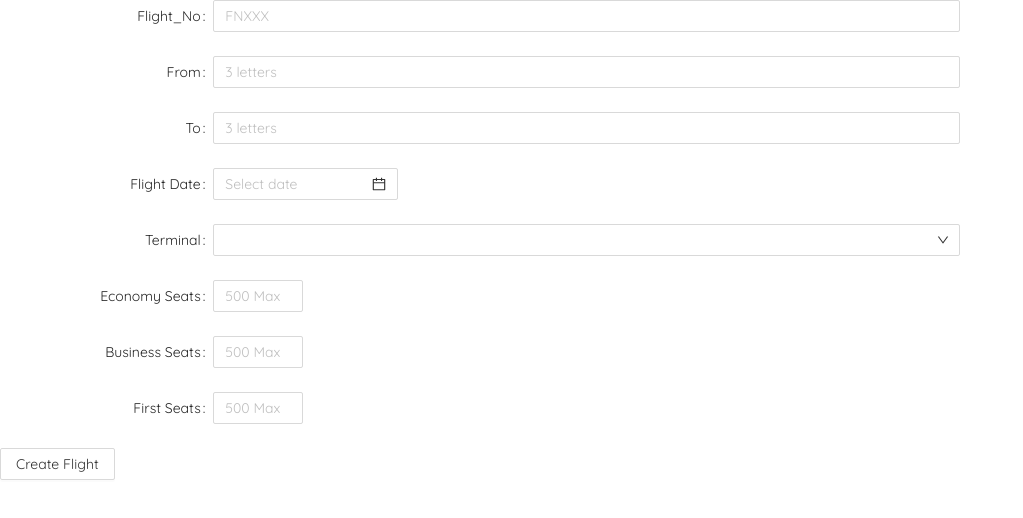
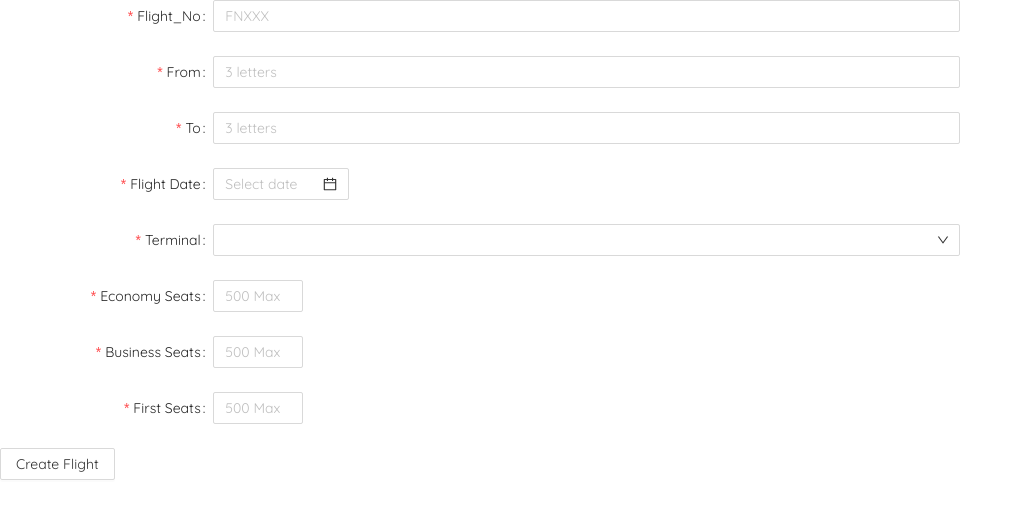
Before and after one commit to advanced-computer-lab/Ummm, a React (Create React App) app in the folder frontend/: page /CreateFlight in a window 1280 px wide. Shown: the top 518 px of the page, without its empty margins (0-1023 px from the left). Built offline with nearby package versions, Linux system fonts and the light colour scheme.

Commit message:
create flight desgin

```diff
--- a/frontend/src/page/CreateFlight.js
+++ b/frontend/src/page/CreateFlight.js
@@ -6,8 +6,54 @@ import 'antd/dist/antd.css';
 
 import moment from "moment";
 import {
-  Form,Input,Button,Select,DatePicker,InputNumber} from 'antd';
+  Form,
+  Input,
+  Button,
+  Radio,
+  Select,
+  Cascader,
+  DatePicker,
+  InputNumber,
+  TreeSelect,
+  Switch,
+  message,
+  Mentions
+} from 'antd';
 
+
+  const success = () => {
+    message.success('Flight Successfully Added!');
+  };
+
+  const warning = () => {
+    message.warning('Fill All Fields Please!');
+  };
+  const warning1 = () => {
+    message.warning('"Flight_No" Must be Filled!');
+  };
+
+  const warning2 = () => {
+    message.warning(' "From" Field Must Exacly be 3 Letters!');
+  };
+
+  const warning3 = () => {
+    message.warning(' "To" Field Must Exacly be 3 Letters!');
+  };
+  const warning4 = () => {
+    message.warning(' "Flight_Date" Must be Filled!');
+  };
+  const warning5 = () => {
+    message.warning(' "Economy_Seats" Must be Filled!');
+  };
+  const warning6 = () => {
+    message.warning(' "Business_Seats" Must be Filled!');
+  };
+  const warning7 = () => {
+    message.warning(' "First_Seats" Must be Filled!');
+  };
+  const warning8 = () => {
+    message.warning('"Terminal" Must be Filled!');
+  };
 
 const CreateFlight = () => {
   const [componentSize, setComponentSize] = useState('default');
@@ -27,12 +73,6 @@ const CreateFlight = () => {
   const onFormLayoutChange = ({ size }) => {
     setComponentSize(size);
   };
-
-  // useEffect(() => {  // Run after page loads "more usefull in get"
-
-  // },[]);
-
-
   const changeHander = (e) => {
     setState( prevData => {
      return {...prevData ,[e.target.name]: e.target.value}})
@@ -41,15 +81,18 @@ const CreateFlight = () => {
 
   const submitHandler = (e) => {
     e.preventDefault();    // prevent reloading the page
-    Object.keys(Data).forEach(key => {
-      if(key=='Economy_Seats' || key=='Business_Seats' || key=='First_Seats')
-      if (Data[key]=="") {
-           Data[key] = 0;
-         }
-       });
+    // Object.keys(Data).forEach(key => {
+    //   if(key=='Economy_Seats' || key=='Business_Seats' || key=='First_Seats')
+    //   if (Data[key]=="") {
+    //        Data[key] = 0;
+    //      }
+    //    });
+
+
+    if(Data.Flight_No.length==5 &Data.From.length==3 && Data.To.length==3 &&Data.Flight_Date!=null &&Data.Terminal!=''&& Data.Economy_Seats!=''&& Data.First_Seats!=''&& Data.Business_Seats!='' )  {
+      success(); // data succ added less go
     axios.post('http://localhost:8000/createflight',  Data)
     .then(response => {
-      console.log(response);
       setState({
         Flight_No: "",
         From: "",
@@ -63,6 +106,39 @@ const CreateFlight = () => {
        }).catch(error => {
       console.log(error);
     })
+  }
+
+  else if(Data.Flight_No.length<3  ){
+    warning1();
+  }
+  else if(Data.From.length<3 ){
+    warning2();
+  }
+  else if(Data.To.length<3 ){
+    warning3();
+  }
+  else if(Data.Flight_Date=="" ){
+    warning4();
+  }
+  else if(Data.Terminal=="" ){
+    warning8();
+  }
+  else if(Data.Economy_Seats=='' ){
+    warning5();
+  }
+
+  else if(Data.Business_Seats==''){
+    warning6();
+  }
+  else if(Data.First_Seats=='' ){
+    warning7();
+  }
+  else {
+    warning();
+  }
+
+
+
 
   };
 
@@ -84,32 +160,66 @@ const CreateFlight = () => {
         size={componentSize}
       >
 
-        <Form.Item label="Flight_No:">
+  <Form.Item
+        name="Flight_No"
+        rules={[
+          {
+            required: true,
+            message: 'Please Fill it With 2 Letters followed by 3 numbers!',
+          },
+        ]}label="Flight_No">
           <Input type="text" name="Flight_No" maxLength="5" placeholder="FNXXX" value={Data.Flight_No} onChange={(e) => changeHander(e)}/>
         </Form.Item>
 
 
-        <Form.Item label="From">
-          <Input type="text" name="From" maxLength="3" placeholder="3 letters" value={Data.From} onChange={(e) => changeHander(e)}/>
+        <Form.Item
+        name="From"
+        rules={[
+          {
+            required: true,
+            message: 'Please Fill it With At Least 3 Letters!',
+          },
+        ]}label="From">
+          <Input   type="text" name="From" maxLength="3" placeholder="3 letters"  value={Data.From} onChange={(e) => changeHander(e)} />
         </Form.Item>
 
 
-        <Form.Item label="To">
+        <Form.Item label="To"
+         name="To"
+         rules={[
+           {
+             required: true,
+             message: 'Please Fill it With At Least 3 Letters!',
+           },
+         ]}>
         <Input type="text" name="To" maxLength="3" placeholder="3 letters" value={Data.To} onChange={(e) => changeHander(e)}/>
         </Form.Item>
 
 
 
-        <Form.Item label="Flight Date">
-          <DatePicker type="date" format="DD-MM-YYYY" value={Data.Flight_Date} format="DD-MM-YYYY, HH:mm"
-          showTime="true" disabledDate={d => d.isBefore(new Date())}
+        <Form.Item
+        name="Flight Date"
+        rules={[
+          {
+            required: true,
+            message: 'Please Select Date!',
+          },
+        ]} label="Flight Date">
+<DatePicker type="date" format="DD-MM-YYYY" disabledDate={d => !d || d.isBefore(new Date())}
            name="FlightDate" onChange={(date) => setState(prevData => {
               return {...prevData ,Flight_Date: date}})
     }/>
         </Form.Item>
 
+        <Form.Item
+        name="Terminal"
+        rules={[
+          {
+            required: true,
+            message: 'Please Select Date!',
+          },
+        ]} label="Terminal">
 
-        <Form.Item label="Terminal">
           <Select type="text" name="Terminal" value={Data.Terminal} onSelect={(value) => setState(prevData => {
     return {...prevData ,Terminal: value}})}>
             <Select.Option value="1">Terminal 1</Select.Option>
@@ -118,19 +228,41 @@ const CreateFlight = () => {
           </Select>
         </Form.Item>
 
-        <Form.Item label="Economy Seats">
+        <Form.Item
+        name="Economy Seats"
+        rules={[
+          {
+            required: true,
+            message: 'Please Fill!',
+          },
+        ]} label="Economy Seats">
           <InputNumber type="Number" name="Economy_Seats" value={Data.Economy_Seats} max={500} placeholder="500 Max" onChange={(number) => setState(prevData => {
               return {...prevData ,Economy_Seats: number}})
           }/>
         </Form.Item>
 
-        <Form.Item label="Business Seats">
+
+        <Form.Item
+        name="Business Seats"
+        rules={[
+          {
+            required: true,
+            message: 'Please Fill!',
+          },
+        ]} label="Business Seats">
           <InputNumber type="Number" name="Business_Seats" value={Data.Business_Seats} max={500} placeholder="500 Max" onChange={(number) => setState(prevData => {
               return {...prevData ,Business_Seats: number}})
           }/>
         </Form.Item>
 
-        <Form.Item label="First Seats">
+        <Form.Item
+        name="First Seats"
+        rules={[
+          {
+            required: true,
+            message: 'Please Fill!',
+          },
+        ]} label="First Seats">
           <InputNumber type="Number" name="First_Seats" value={Data.First_Seats} max={500} placeholder="500 Max" onChange={(number) => setState(prevData => {
               return {...prevData ,First_Seats: number}})
           }/>
```
